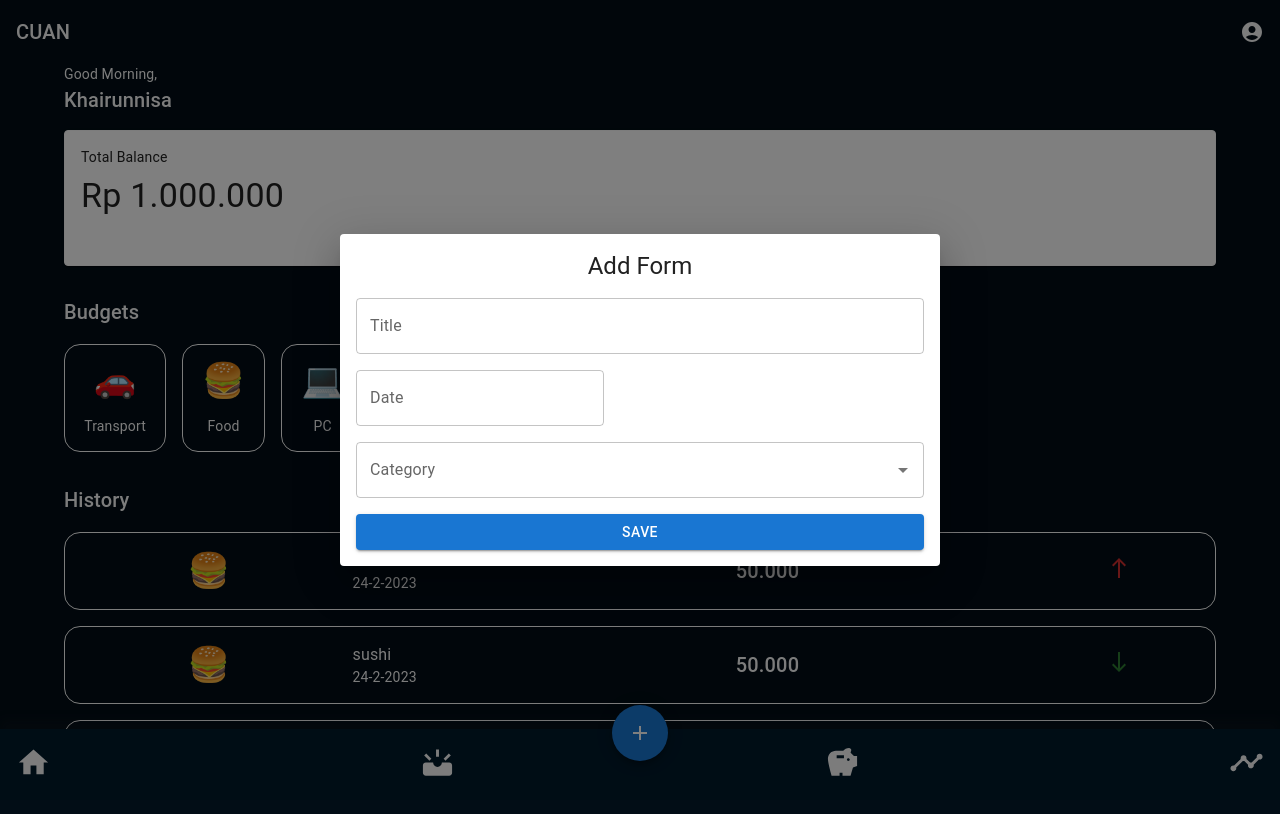
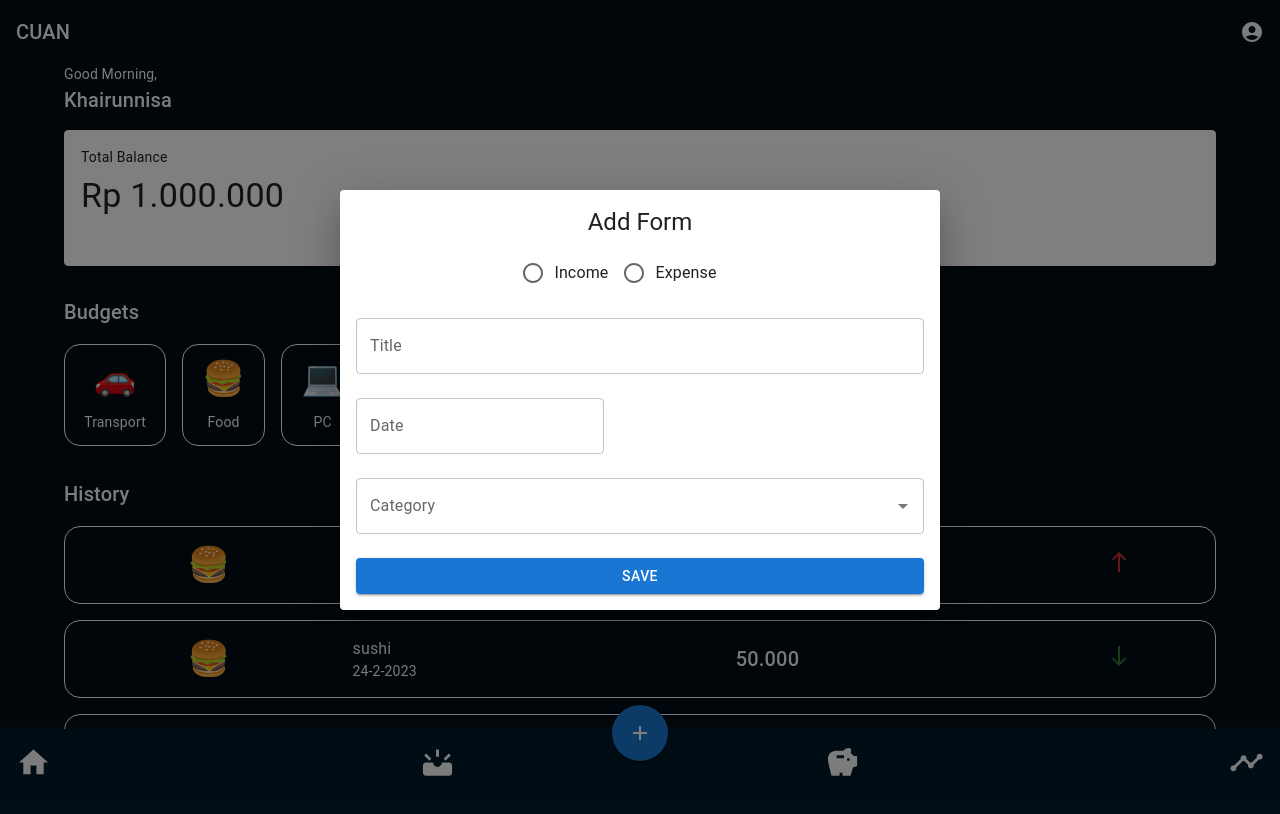
Before and after one commit to khairnsaa/cuan, a Next.js app: page / in a window 1280 px wide. Both pictures are taken after a click on the element 640 px from the left and 733 px from the top of the page. Shown: the top 814 px of the page. Built offline with nearby package versions, Linux system fonts and the light colour scheme.

Commit message:
dialog for adding new budget

```diff
--- a/src/components/FormDialog.jsx
+++ b/src/components/FormDialog.jsx
@@ -1,9 +1,25 @@
-import { Dialog, Typography } from "@mui/material";
+import { Box, Button, Dialog, Grid, TextField, Typography } from "@mui/material";
 
-const FormDialog = ({open}) => {
+const FormDialog = ({open, onClose}) => {
     return (
-        <Dialog open={open}>
-            <Typography children="Add Form" />
+        <Dialog onClose={onClose} open={open}>
+            <Grid container spacing={3} sx={{ p: "16px" }}>
+                <Grid item xs={12} mb="14px">
+                    <Typography align="center" variant="h5" children="Add Form" />
+                </Grid>
+                <Grid item xs={12}>
+                    <TextField fullWidth label="Budget Title" variant="outlined" />
+                </Grid>
+                <Grid item xs={12}>
+                    <TextField fullWidth label="Budget Icon 💡" variant="outlined" />
+                </Grid>
+                <Grid item xs={12}>
+                    <Box sx={{display: 'flex', justifyContent: 'center'}}>
+                        <Button fullWidth onClick={onClose} sx={{mr: "8px"}} variant="outlined">Cancel</Button>
+                        <Button fullWidth variant="contained">Save</Button>
+                    </Box>
+                </Grid>
+            </Grid>
         </Dialog>
     );
 }
--- a/src/layout/Layout.jsx
+++ b/src/layout/Layout.jsx
@@ -1,4 +1,4 @@
-import { Autocomplete, Box, Button, Dialog, Fab, Grid, TextField, Typography } from "@mui/material";
+import { Autocomplete, Box, Button, Dialog, Fab, FormControl, FormControlLabel, FormLabel, Grid, Radio, RadioGroup, TextField, Typography } from "@mui/material";
 import HomeIcon from '@mui/icons-material/Home';
 import UpcomingIcon from '@mui/icons-material/Upcoming';
 import SavingsIcon from '@mui/icons-material/Savings';
@@ -23,11 +23,21 @@ const FormDialog = ({handleClose, open}) => {
     ]
     return (
         <Dialog onClose={handleClose} open={open}>
-            <Grid container spacing={2} sx={{
-                p: "16px"
-            }}>
-                <Grid item xs={12}>
+            <Grid container spacing={3} sx={{ p: "16px" }}>
+                <Grid item xs={12} mb="14px">
                     <Typography align="center" variant="h5" children="Add Form" />
+                </Grid>
+                <Grid xs={12} sx={{display: 'flex',justifyContent: 'center'}}>
+                    <FormControl>
+                        <RadioGroup
+                            row
+                            aria-labelledby="demo-row-radio-buttons-group-label"
+                            name="row-radio-buttons-group"
+                        >
+                            <FormControlLabel value="Income" control={<Radio />} label="Income" />
+                            <FormControlLabel value="Expense" control={<Radio />} label="Expense" />
+                        </RadioGroup>
+                    </FormControl>
                 </Grid>
                 <Grid item xs={12}>
                     <TextField fullWidth label="Title" variant="outlined" />
--- a/src/pages/index.js
+++ b/src/pages/index.js
@@ -4,6 +4,8 @@ import styles from '../styles/Home.module.css'
 import AddIcon from '@mui/icons-material/Add';
 import NorthIcon from '@mui/icons-material/North';
 import SouthIcon from '@mui/icons-material/South';
+import FormDialog from '@/components/FormDialog';
+import { useState } from 'react';
 
 const CardComponent = ({total_balance}) => {
   return (
@@ -58,6 +60,11 @@ const HistoryComponent= ({type, category, title, budget, date})=> {
 }
 
 export default function Home() {
+    const [ open, setOpen ] = useState(false)
+
+    const handleClickOpen = () => setOpen(true);
+    const handleClose = () => setOpen(false);
+
     const dummyBudget = [
         {icon: '🚗', title: 'Transport', id: 1},
         {icon: '🍔', title: 'Food', id: 2},
@@ -86,10 +93,13 @@ export default function Home() {
                                 <BudgetComponent icon={budget.icon} title={budget.title} key={budget.key} />
                             ))
                         }
-                        <Box className={styles.newBudget}>
-                            <Typography variant='h4'><AddIcon /></Typography>
-                            <Typography variant="body2" mt={1} textAlign='center' width="8ch">Add new Budget</Typography>
+                        <Box>
+                            <Button onClick={handleClickOpen} className={styles.newBudget}>
+                                <Typography variant='h4'><AddIcon /></Typography>
+                                <Typography variant="body2" mt={1} textAlign='center' width="9ch">Add new Budget</Typography>
+                            </Button>
                         </Box>
+                        <FormDialog open={open} onClose={handleClose} />
                     </Stack>
                 </Box>
                 <Box py={2}>
--- a/src/styles/Home.module.css
+++ b/src/styles/Home.module.css
@@ -14,6 +14,7 @@
   align-items: center;
   border: 0.12rem dashed #fafafa;
   padding: 0.5rem 1.2rem;
+  color: #fafafa;
   border-radius: 1rem;
 }
 
```
